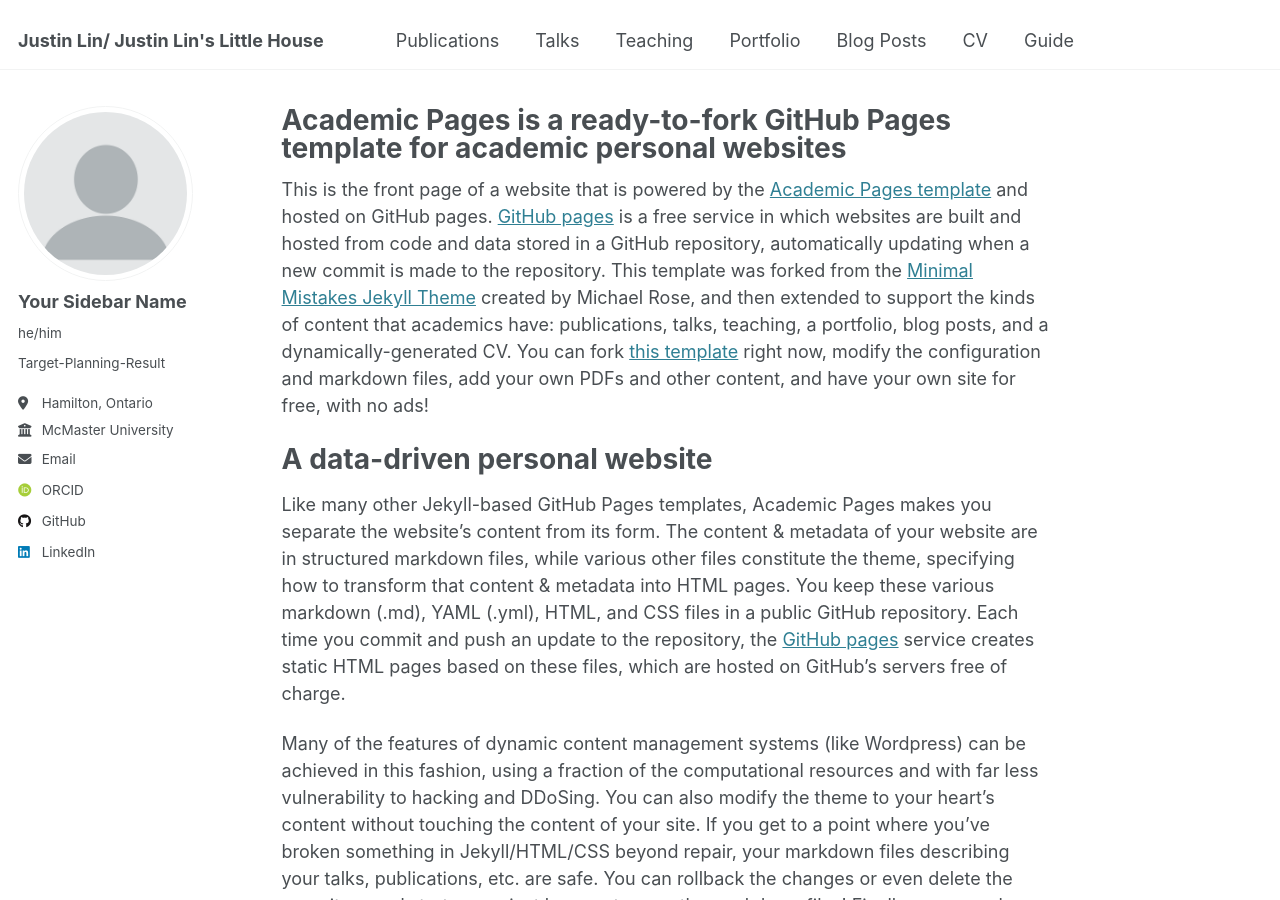
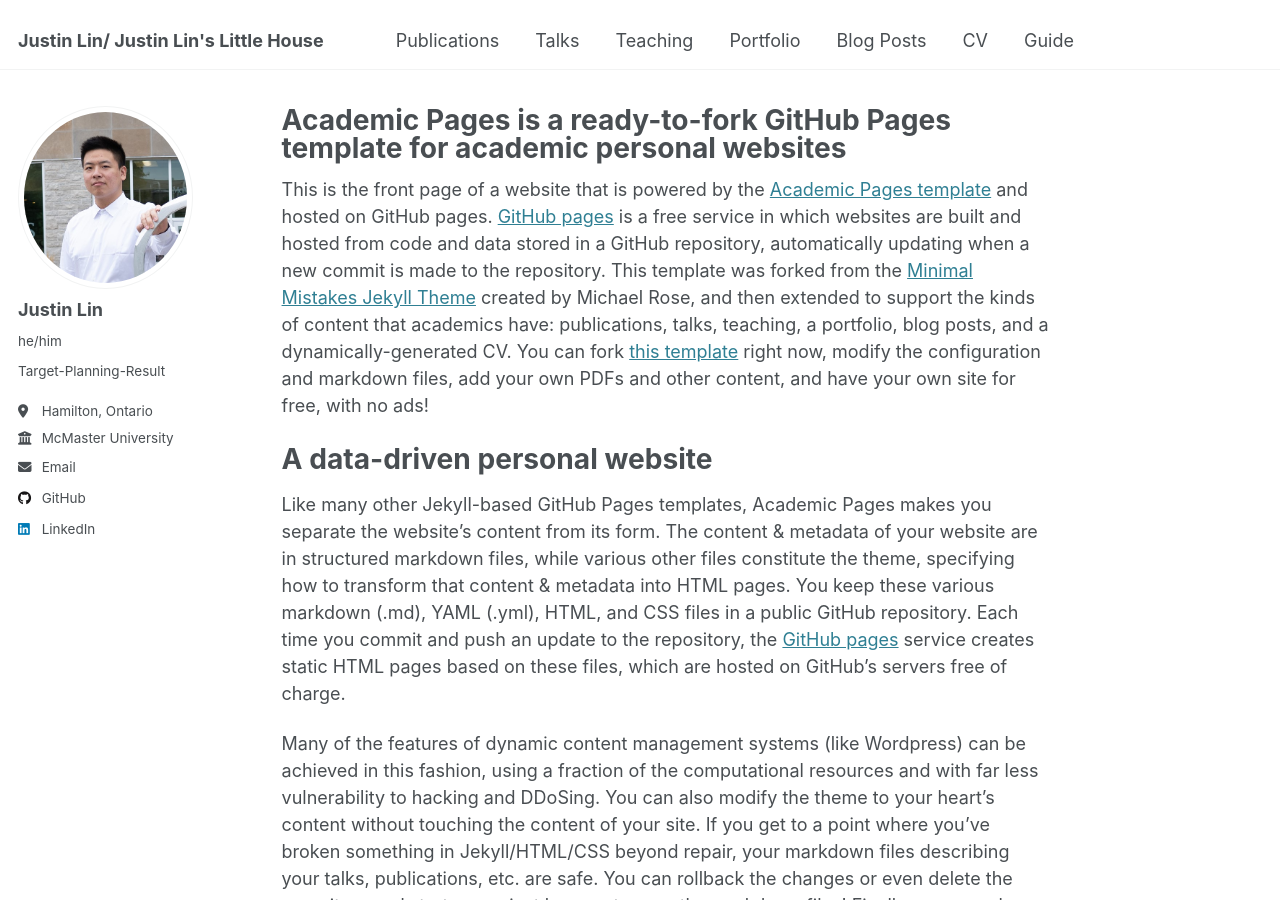
Before and after one commit to JustinLinKK/justinlinkk.github.io, a Jekyll site: the page built from _pages/about.md, in a window 1280 px wide and 900 px high. Built offline with Jekyll 4.4.1, drawn with Linux system fonts in a browser that asks for light colours; some web fonts are replaced.

Commit message:
Update author profile with new avatar and name

```diff
--- a/_config.yml
+++ b/_config.yml
@@ -22,8 +22,8 @@
 #               Additional customization can be done by editing /_includes/author-profile.html
 author:
   # Biographic information
-  avatar           : "profile.png"
-  name             : "Your Sidebar Name"
+  avatar           : "profile.jpg"
+  name             : "Justin Lin"
   pronouns         : "he/him"
   bio              : "Target-Planning-Result"
   location         : "Hamilton, Ontario"
@@ -35,7 +35,7 @@
   arxiv            : # URL - Update with the correct link to your profile
   googlescholar    :
   impactstory      : # URL
-  orcid            : "http://orcid.org/yourorcidurl"
+  orcid            : # URL
   semantic         : # URL
   pubmed           :
   researchgate     : # URL
```
Also changed, not shown: images/profile.jpg (added), images/profile.png (deleted).
